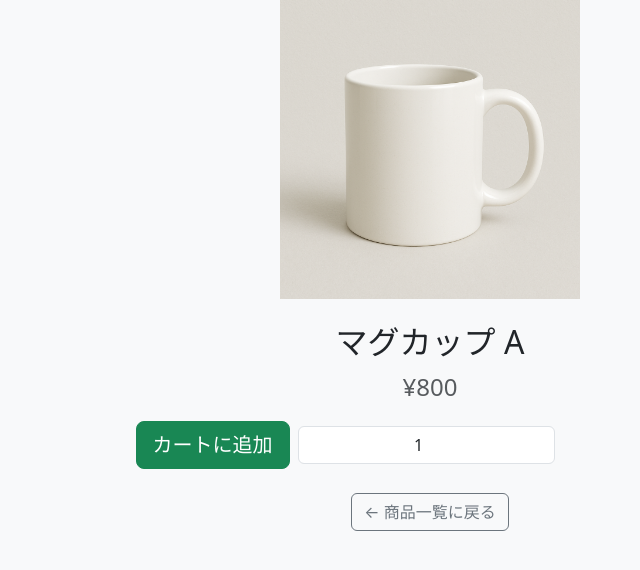
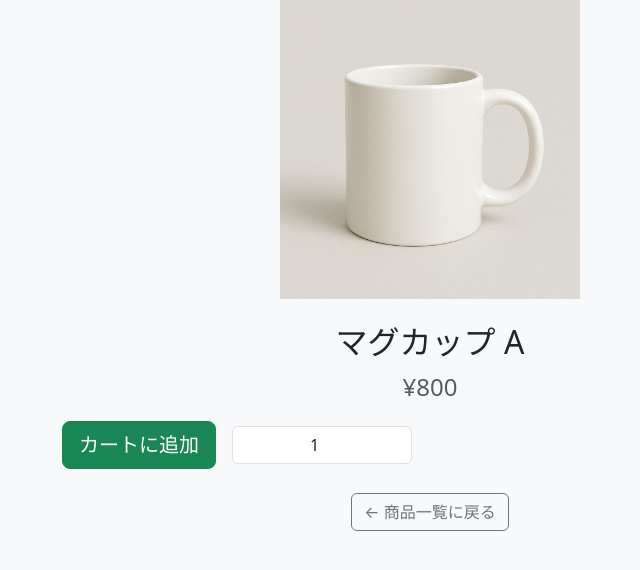
Before and after one commit to Tos0301/experiment-site, a Flask app: a page that uses templates/product.html in a window 1280 px wide. Shown: the part 49-619 px from the top of the page, without its empty margins (210-850 px from the left). Run offline with Flask 3, Linux system fonts and the light colour scheme.

Commit message:
Adjust layout: add spacing and widen quantity input on product page

```diff
--- a/templates/product.html
+++ b/templates/product.html
@@ -71,13 +71,12 @@
                 <h2 class="text-center">{{ product.name }}</h2>
                 <p class="fs-4 text-muted text-center">¥{{ product.price }}</p>
 
-                <!-- ✅ 左にボタン、右に数量バー。フォーム全体は左寄せ -->
-                <form onsubmit="addToCart(event, '{{ product.id }}')"
-                      class="d-flex mb-4 gap-2 align-items-center"
-                      style="margin-left: 10%; width: fit-content;">
+                <!-- ✅ 整形：左にボタン、右に少し広めのバー -->
+                <form onsubmit="addToCart(event, '{{ product.id }}')" class="d-flex mb-4 gap-3 justify-content-start align-items-center">
                     <button type="submit" class="btn btn-success btn-lg">カートに追加</button>
                     <input type="number" id="quantity" name="quantity" value="1" min="1"
-                           class="form-control w-auto text-center">
+                           class="form-control text-center"
+                           style="min-width: 120px; max-width: 180px;">
                 </form>
 
                 <div class="text-center">
```
